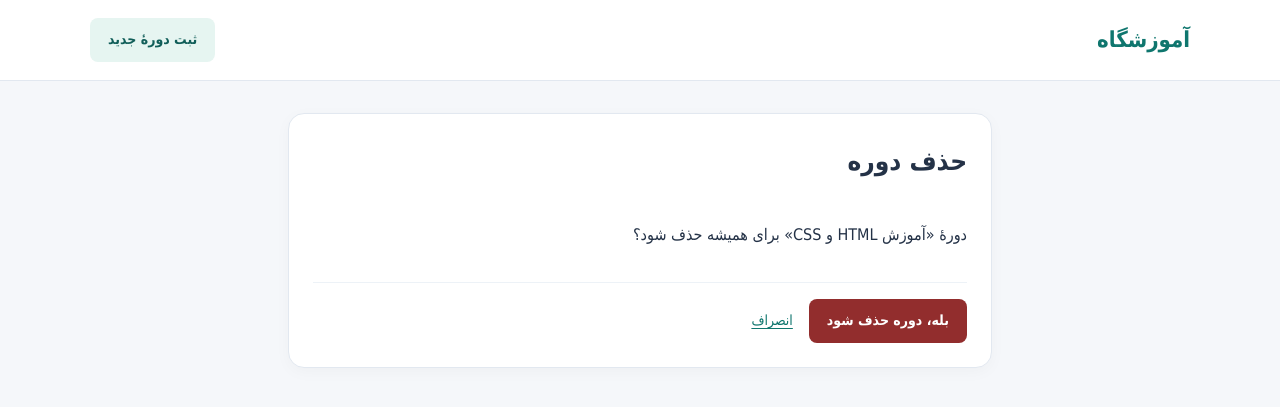
After one commit to alirfat95g/academy, a Django app: page /courses/2/delete/ in a window 1280 px wide. The commit adds this page. Shown: the top 407 px of the page. Run offline with Django 5.2, Linux system fonts and the light colour scheme; a user stored in the database is signed in; data comes from the database, SQL or seed files in the repository.

Commit message:
update_delete_courses added

```diff
--- a/courses/static/courses/css/style.css
+++ b/courses/static/courses/css/style.css
@@ -241,6 +241,11 @@ body {
 }
 .action:hover { background: #115e59; }
 .action:active { background: #134e4a; }
+.course-management { margin-top: 16px; padding-top: 16px; border-top: 1px solid #edf2f7; }
+.course-management .course-link { align-self: center; margin: 0; }
+.delete-link { color: #922d2d; text-underline-offset: .22em; }
+.action.action-danger { background: #922d2d; }
+.action.action-danger:hover { background: #772323; }
 .course-nav .action { color: #115e59; background: #e6f5f1; }
 .course-nav .action:hover { background: #d2ece5; }
 .action:focus-visible, .course-link:focus-visible, .editor :focus-visible {
--- /dev/null
+++ b/courses/templates/courses/course_confirm_delete.html
@@ -0,0 +1,13 @@
+{% extends "base.html" %}
+{% block title %}حذف دوره | آموزشگاه{% endblock %}
+{% block content %}
+    <section class="course-card detail-panel">
+        <h1>حذف دوره</h1>
+        <p>دورهٔ «{{ course.title }}» برای همیشه حذف شود؟</p>
+        <form class="actions course-management" method="post">
+            {% csrf_token %}
+            <button class="action action-danger" type="submit">بله، دوره حذف شود</button>
+            <a class="course-link" href="{% url 'course_detail' course.pk %}">انصراف</a>
+        </form>
+    </section>
+{% endblock %}
--- a/courses/templates/courses/course_detail.html
+++ b/courses/templates/courses/course_detail.html
@@ -20,5 +20,11 @@
             <strong>{% if course.price == 0 %}رایگان{% else %}{{ course.price|floatformat:"-2g" }} تومان{% endif %}</strong>
         </div>
         <a class="course-link" href="{% url 'course_list' %}">بازگشت به فهرست دوره‌ها</a>
+        {% if request.user.is_staff %}
+            <div class="actions course-management">
+                <a class="action" href="{% url 'course_update' course.pk %}">ویرایش دوره</a>
+                <a class="delete-link" href="{% url 'course_delete' course.pk %}">حذف دوره</a>
+            </div>
+        {% endif %}
     </article>
 {% endblock %}
--- a/courses/urls.py
+++ b/courses/urls.py
@@ -6,4 +6,6 @@ urlpatterns = [
     path("", views.course_list, name="course_list"),
     path("<int:pk>/", views.course_detail, name="course_detail"),
     path("new/", views.course_create, name="course_create"),
+    path("<int:pk>/edit/", views.course_update, name="course_update"),
+    path("<int:pk>/delete/", views.course_delete, name="course_delete"),
 ]
--- a/courses/views.py
+++ b/courses/views.py
@@ -40,3 +40,31 @@ def course_create(request):
         "courses/course_form.html",
         {"form": form, "heading": "ثبت دوره"},
     )
+
+
+@staff_member_required
+@require_http_methods(["GET", "POST"])
+def course_update(request, pk):
+    course = get_object_or_404(Course, pk=pk)
+    if request.method == "POST":
+        form = CourseForm(request.POST, instance=course)
+        if form.is_valid():
+            form.save()
+            return redirect("course_detail", pk=course.pk)
+    else:
+        form = CourseForm(instance=course)
+    return render(
+        request,
+        "courses/course_form.html",
+        {"form": form, "course": course, "heading": "ویرایش دوره"},
+    )
+
+
+@staff_member_required
+@require_http_methods(["GET", "POST"])
+def course_delete(request, pk):
+    course = get_object_or_404(Course, pk=pk)
+    if request.method == "POST":
+        course.delete()
+        return redirect("course_list")
+    return render(request, "courses/course_confirm_delete.html", {"course": course})
```
Also changed, not shown: courses/templates/courses/course_form.html (+7 -2 lines).
